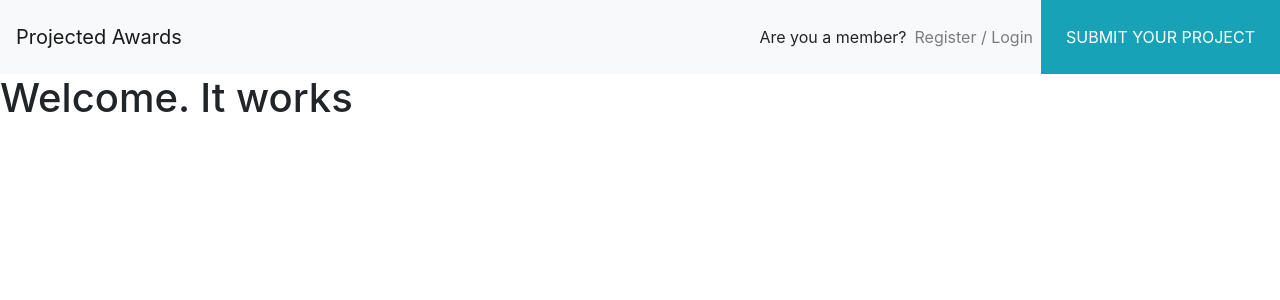
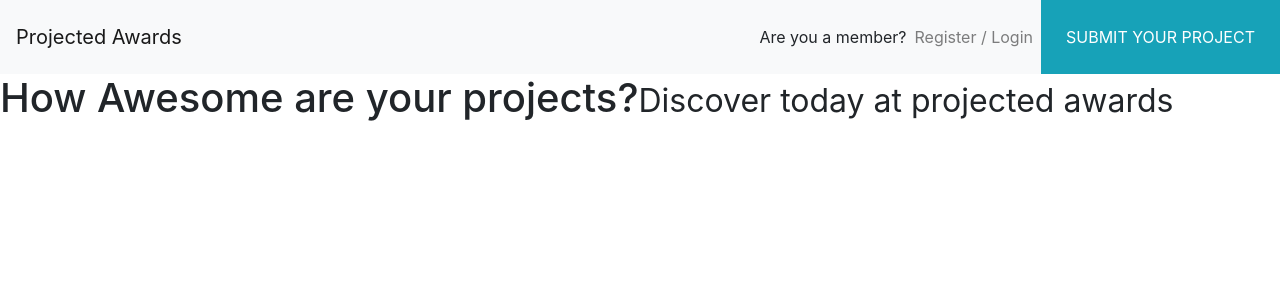
Before and after one commit to Mantongash/projected, a Django app: page / in a window 1280 px wide. Shown: the top 300 px of the page. Run offline with Django 3.2, Linux system fonts and the light colour scheme; some libraries are stand-ins or nearby versions.

Commit message:
Added header content to index.html

```diff
--- a/app/templates/home.html
+++ b/app/templates/home.html
@@ -1,5 +1,8 @@
 {% extends 'base.html' %}
 
 {% block content %}
-<h1>Welcome. It works</h1>
+<header>
+  <h1>How Awesome are your projects?<small>Discover today at projected awards</small></h1>
+
+</header>
 {% endblock %}
```
